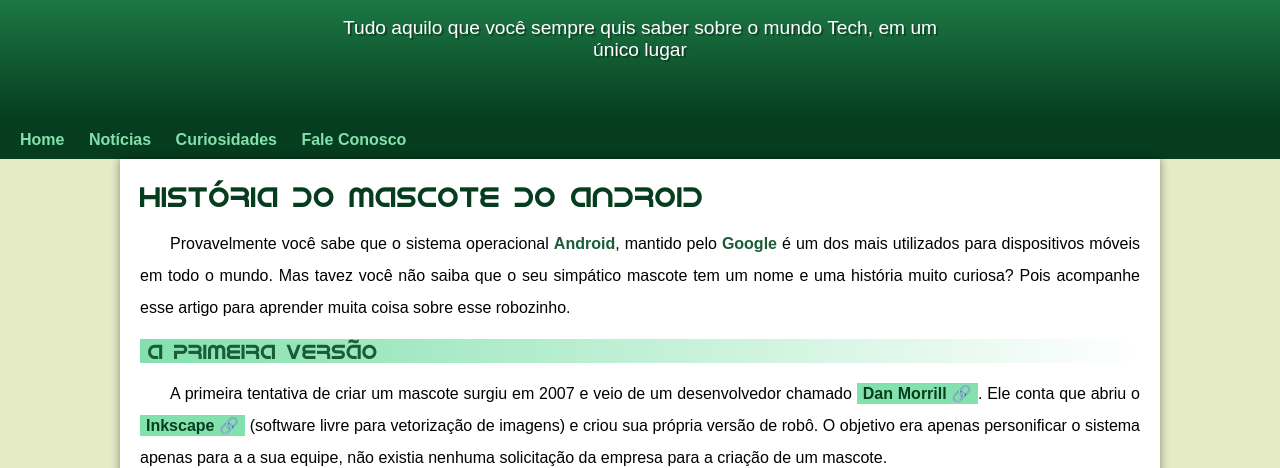
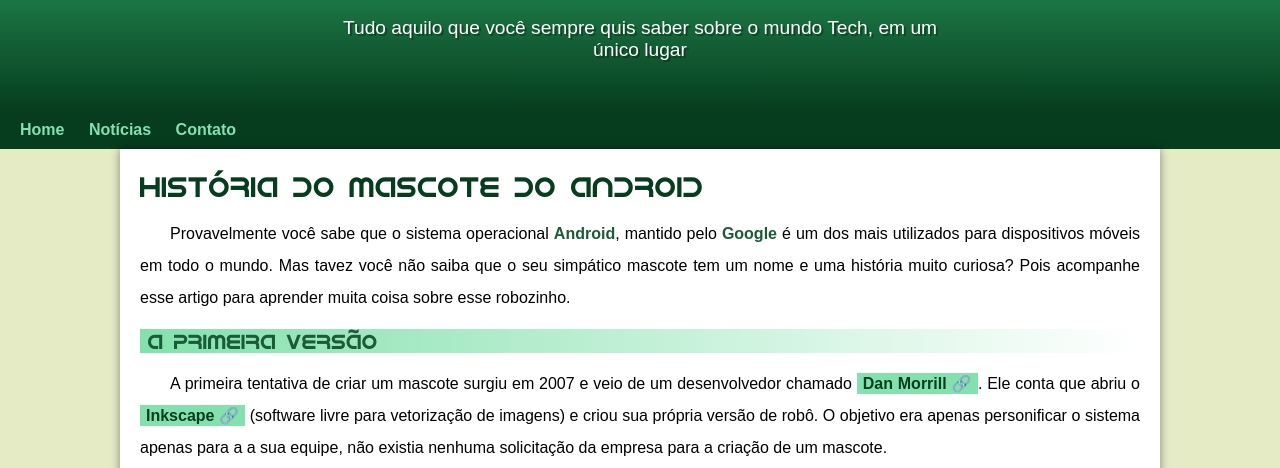
Before and after one commit to CursoVideo/projeto-android, a plain HTML site: page index.html in a window 1280 px wide. Shown: the part 100-568 px from the top of the page. Drawn offline with Linux system fonts and the light colour scheme.

Commit message:
Problema de padding corrigido

```diff
--- a/estilo/style.css
+++ b/estilo/style.css
@@ -40,7 +40,6 @@
     min-height: 150px;
     text-align: center;
     padding-top: 40px;
-    padding-bottom: 30px;
 }
 
 header > h1 {
@@ -60,7 +59,7 @@
     padding-right: 10px;
     padding-left: 10px;
     margin: auto;
-    margin-bottom: 30px;
+    padding-bottom: 50px;
     text-shadow: 2px 2px 0px rgba(0, 0, 0, 0.315);
 }
 
--- a/index.html
+++ b/index.html
@@ -15,8 +15,7 @@
     <nav>
         <a href="#">Home</a>
         <a href="#">Notícias</a>
-        <a href="#">Curiosidades</a>
-        <a href="#">Fale Conosco</a>
+        <a href="#">Contato</a>
     </nav>
     <main>
         <article>
```
